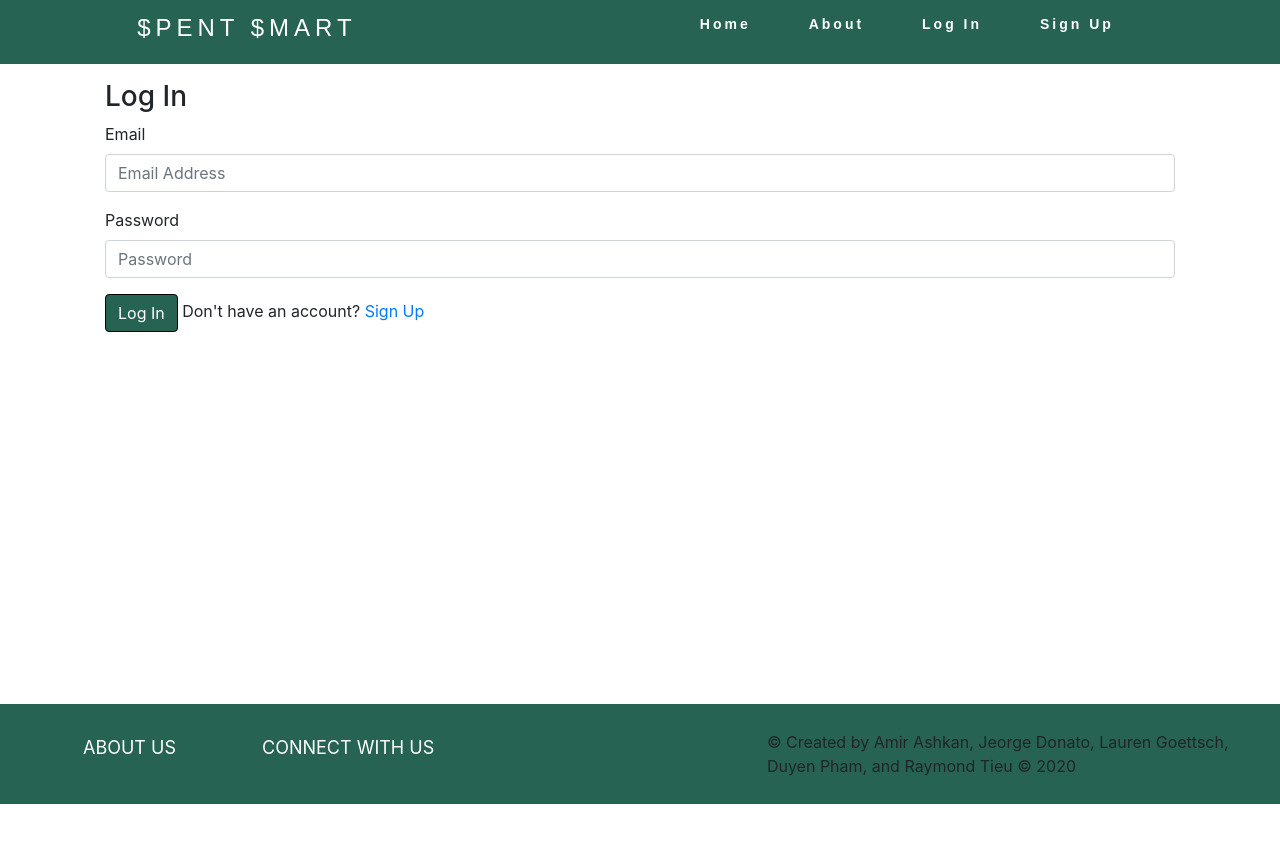
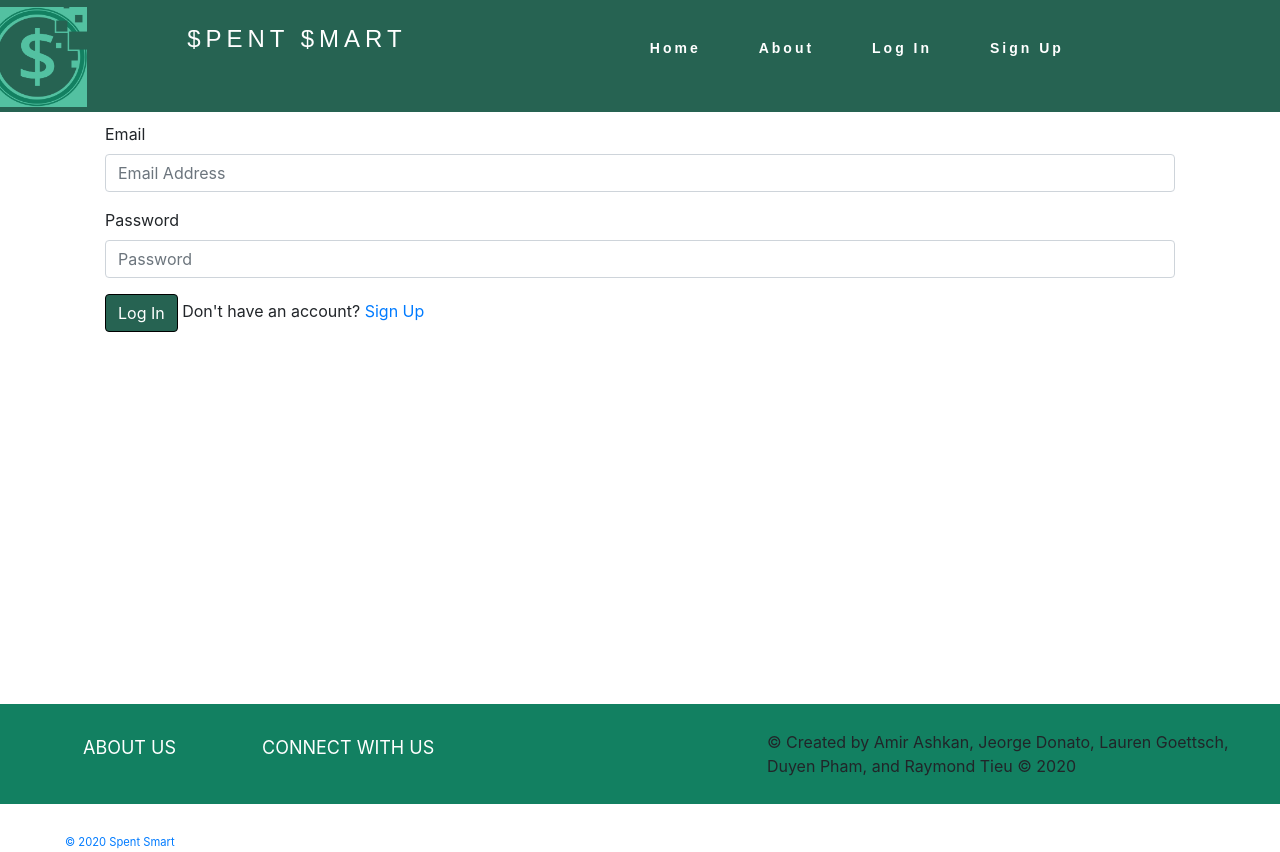
Before and after one commit to jeorgedonato/spent-smart, a React (Create React App) app in the folder client/: page /login in a window 1280 px wide. Built offline with nearby package versions, Linux system fonts and the light colour scheme; no server answers.

Commit message:
navbar css icon

```diff
--- a/client/src/components/Footer/style.css
+++ b/client/src/components/Footer/style.css
@@ -5,7 +5,6 @@
   align-items: center;
   justify-content: center;
   min-height: 100px;
-  background: #266352;
   padding: 50px;
 }
 .gather-link{
@@ -20,7 +19,6 @@
   font-size: .7em;
   margin: 0%;
   padding: 0px 0px 0px;
-  color: white;
   text-decoration: none;
 }
 
--- a/client/src/components/Navbar/index.js
+++ b/client/src/components/Navbar/index.js
@@ -52,6 +52,7 @@ function Navbar({ auth: { isAuthenticated, loading }, logout }) {
     <nav ref={navRef}>
       <div className="logo">
         <h4>$pent $mart</h4>
+        <img src="/favicon.png"></img>
       </div>
       <ul className={navClassNames.join(" ")} ref={ulNav}>
         <li><Link to="/">Home</Link></li>
--- a/client/src/components/Navbar/style.css
+++ b/client/src/components/Navbar/style.css
@@ -16,8 +16,17 @@ nav{
   text-transform: uppercase;
   letter-spacing: 5px;
   font-size: 20px;
+  position: center;
+  margin-top: 25px;
+  margin-right: -200px;
 }
-
+.logo img{
+  width: 100px;
+  height: 100px;
+  margin-top: -55px;
+  margin-bottom: 5px;
+  margin-left: -200px;
+}
 .nav-links{
   display: flex;
   justify-content: space-around;
@@ -70,7 +79,6 @@ nav{
   width: 60%;
 }
 }
-
 @media screen and (max-width: 768px){
   body{
     overflow-x: hidden;
--- a/client/src/pages/Dashboard/style.css
+++ b/client/src/pages/Dashboard/style.css
@@ -1,5 +1,6 @@
 .jumbo {
   text-align: center;
-  background-color: green;
+  background-color:#53c0a2;
   color: white;
+  margin-top: 100px;
 }
```
